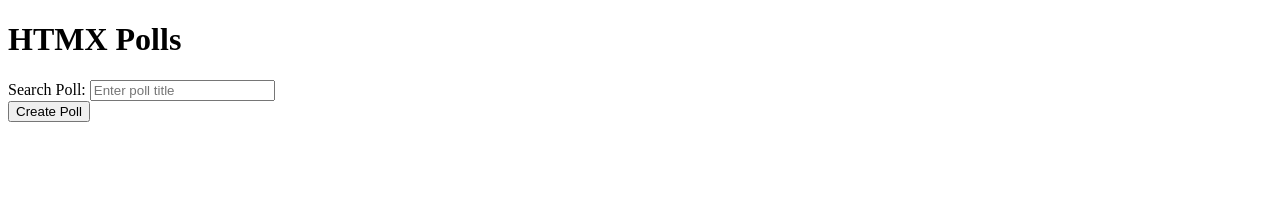
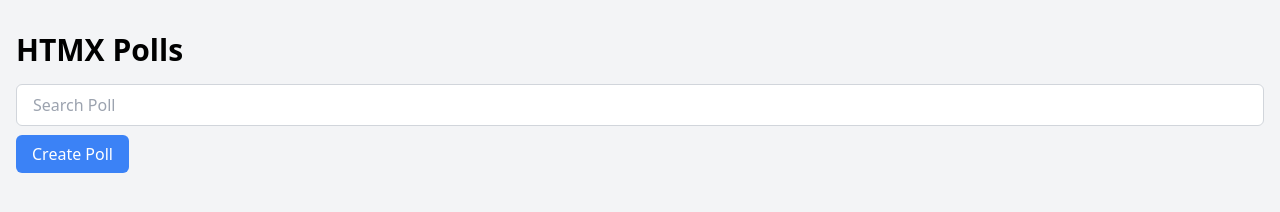
Before and after one commit to EyzRyder/Votting-Microservice, a plain HTML site: page view/index.html in a window 1280 px wide. Drawn offline with nearby package versions, Linux system fonts and the light colour scheme.

Commit message:
feat: add tailwind

```diff
--- a/view/index.html
+++ b/view/index.html
@@ -5,24 +5,28 @@
     <meta charset="UTF-8">
     <meta name="viewport" content="width=device-width, initial-scale=1.0">
     <title>HTMX Polls</title>
+    <!-- Include Tailwind CSS -->
+    <link href="https://cdn.jsdelivr.net/npm/tailwindcss@2.2.19/dist/tailwind.min.css" rel="stylesheet">
     <!-- Include HTMX library -->
     <script src="https://unpkg.com/htmx.org@^1.6.0/dist/htmx.js"></script>
 </head>
 <body>
-    <h1>HTMX Polls</h1>
+<body class="bg-gray-100">
+
+<div class="container mx-auto px-4 py-8">
+
+    <h1 class="text-3xl font-bold mb-4">HTMX Polls</h1>
 
     <!-- Search form -->
-    <form hx-get="/search" hx-trigger="keyup delay:500ms">
-        <label for="search">Search Poll:</label>
-        <input type="text" id="search" name="search" placeholder="Enter poll title">
+    <form hx-get="/search" hx-trigger="keyup delay:500ms" class="mb-4">
+        <label for="search" class="sr-only">Search Poll:</label>
+        <input type="text" id="search" name="search" placeholder="Search Poll" class="w-full px-4 py-2 rounded-md border border-gray-300 focus:outline-none focus:border-blue-500">
     </form>
 
     <!-- Create poll button -->
-    <button hx-get="/create" hx-target="#create-poll-modal">Create Poll</button>
+    <a href="/create" class="bg-blue-500 text-white px-4 py-2 rounded-md">Create Poll</a>
 
-    <!-- Modal for creating poll -->
-    <div id="create-poll-modal" hx-target="#create-poll-modal">
-        <!-- Modal content here -->
-    </div>
+
+</div>
 </body>
 </html>
```
